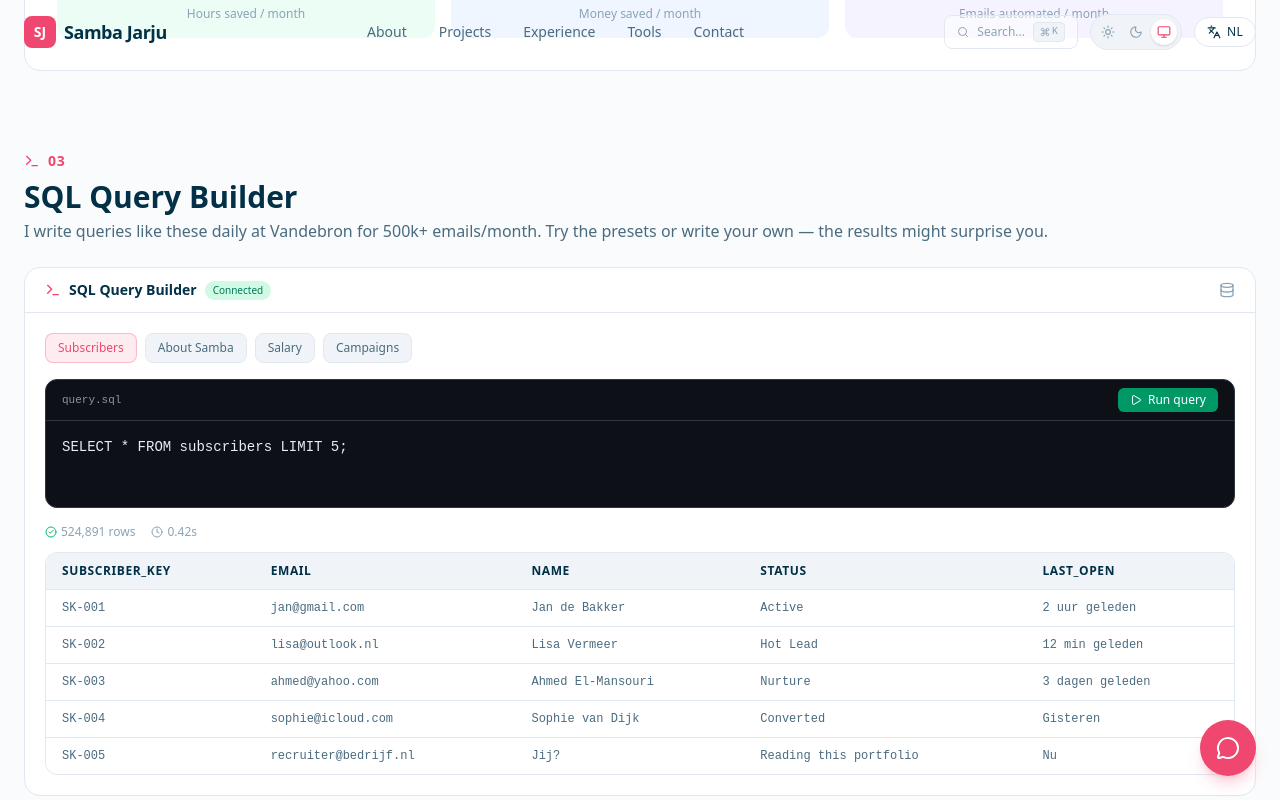
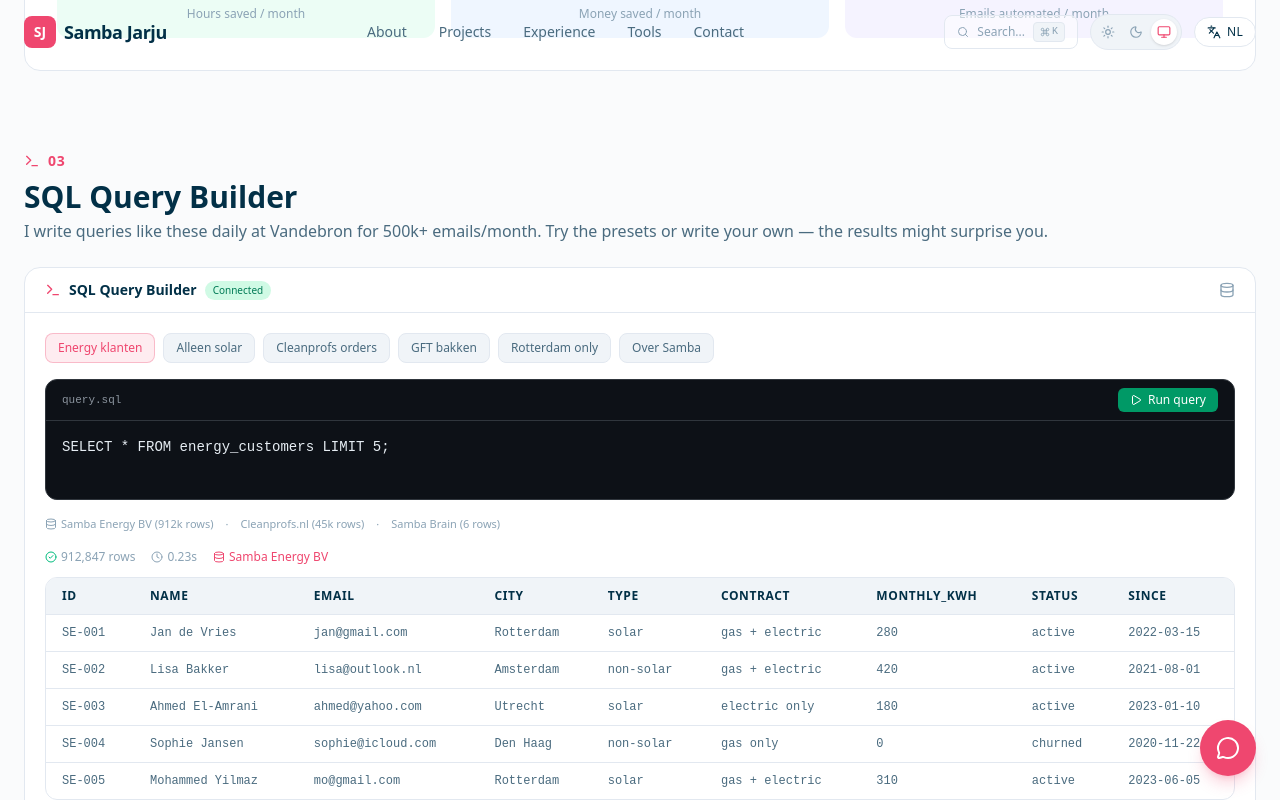
Before and after one commit to sambajarju2-png/sambajarju, a Next.js app: page /en/playground in a window 1280 px wide. Both pictures are taken after a click on the button "Run query". Shown: the part 2126-2926 px from the top of the page. Built offline with nearby package versions, Linux system fonts and the light colour scheme.

Commit message:
AI bot: funny loading msgs + Samba personality clone + markdown fix | SQL: real company data (Samba Energy 900k + Cleanprofs) with working LIMIT/WHERE | Add Cleanprofs to experience | Fix cursor

```diff
--- a/messages/en.json
+++ b/messages/en.json
@@ -103,6 +103,12 @@
       "role": "Marketing Lead",
       "period": "2020 – 2025",
       "description": "Led a growing marketing team of 4, achieved 4.4% conversion rate, and generated 80+ B2B leads per month via LinkedIn outreach."
+    },
+    "cleanprofs": {
+      "company": "Cleanprofs.nl",
+      "role": "Freelance Deployteq Expert",
+      "period": "2025 – present",
+      "description": "Building email automations and customer communication flows in Deployteq for the Netherlands's leading bin cleaning service."
     }
   },
   "testimonials": {
--- a/messages/nl.json
+++ b/messages/nl.json
@@ -103,6 +103,12 @@
       "role": "Marketing Lead",
       "period": "2020 – 2025",
       "description": "Marketingteam van 4 personen geleid, 4,4% conversiepercentage behaald en 80+ B2B leads per maand gegenereerd via LinkedIn outreach."
+    },
+    "cleanprofs": {
+      "company": "Cleanprofs.nl",
+      "role": "Freelance Deployteq Expert",
+      "period": "2025 – heden",
+      "description": "Email automations en klantcommunicatie flows bouwen in Deployteq voor Nederlands grootste container-reinigingsservice."
     }
   },
   "testimonials": {
--- a/src/components/playground/sql-query-builder.tsx
+++ b/src/components/playground/sql-query-builder.tsx
@@ -1,103 +1,144 @@
 'use client';
 
-import { useState } from 'react';
+import { useState, useMemo } from 'react';
 import { motion, AnimatePresence } from 'framer-motion';
-import { Terminal, Play, Sparkles, Database, Clock, AlertCircle, CheckCircle2 } from 'lucide-react';
+import { Terminal, Play, Sparkles, Database, Clock, AlertCircle, CheckCircle2, ChevronDown } from 'lucide-react';
 
-interface QueryResult {
-  columns: string[];
-  rows: string[][];
-  rowCount: number;
-  executionTime: string;
-  message?: string;
+interface Row { [key: string]: string | number; }
+interface Dataset { columns: string[]; rows: Row[]; }
+
+// Samba Energy BV — 900k energy customers
+const energyCustomers: Row[] = [
+  { id: 'SE-001', name: 'Jan de Vries', email: 'jan@gmail.com', city: 'Rotterdam', type: 'solar', contract: 'gas + electric', monthly_kwh: 280, status: 'active', since: '2022-03-15' },
+  { id: 'SE-002', name: 'Lisa Bakker', email: 'lisa@outlook.nl', city: 'Amsterdam', type: 'non-solar', contract: 'gas + electric', monthly_kwh: 420, status: 'active', since: '2021-08-01' },
+  { id: 'SE-003', name: 'Ahmed El-Amrani', email: 'ahmed@yahoo.com', city: 'Utrecht', type: 'solar', contract: 'electric only', monthly_kwh: 180, status: 'active', since: '2023-01-10' },
+  { id: 'SE-004', name: 'Sophie Jansen', email: 'sophie@icloud.com', city: 'Den Haag', type: 'non-solar', contract: 'gas only', monthly_kwh: 0, status: 'churned', since: '2020-11-22' },
+  { id: 'SE-005', name: 'Mohammed Yilmaz', email: 'mo@gmail.com', city: 'Rotterdam', type: 'solar', contract: 'gas + electric', monthly_kwh: 310, status: 'active', since: '2023-06-05' },
+  { id: 'SE-006', name: 'Emma van Dijk', email: 'emma@hotmail.com', city: 'Eindhoven', type: 'non-solar', contract: 'electric only', monthly_kwh: 350, status: 'active', since: '2022-09-18' },
+  { id: 'SE-007', name: 'Fatima Bouali', email: 'fatima@gmail.com', city: 'Amsterdam', type: 'solar', contract: 'gas + electric', monthly_kwh: 220, status: 'active', since: '2024-02-28' },
+  { id: 'SE-008', name: 'Pieter Smit', email: 'pieter@ziggo.nl', city: 'Groningen', type: 'non-solar', contract: 'gas + electric', monthly_kwh: 480, status: 'active', since: '2021-04-12' },
+  { id: 'SE-009', name: 'Aisha Diallo', email: 'aisha@gmail.com', city: 'Rotterdam', type: 'solar', contract: 'electric only', monthly_kwh: 150, status: 'active', since: '2024-07-01' },
+  { id: 'SE-010', name: 'Koen Willems', email: 'koen@outlook.nl', city: 'Tilburg', type: 'non-solar', contract: 'gas only', monthly_kwh: 0, status: 'churned', since: '2022-01-15' },
+  { id: 'SE-011', name: 'Naomi Hendriks', email: 'naomi@gmail.com', city: 'Den Haag', type: 'solar', contract: 'gas + electric', monthly_kwh: 290, status: 'active', since: '2023-11-08' },
+  { id: 'SE-012', name: 'Recruiter', email: 'recruiter@bedrijf.nl', city: 'Jouw stad', type: 'solar (hopelijk)', contract: 'hire Samba', monthly_kwh: 999, status: 'reading portfolio', since: 'nu' },
+];
+
+// Cleanprofs — cleaning services
+const cleanprofsData: Row[] = [
+  { order_id: 'CP-001', client: 'Gemeente Rotterdam', bak_type: 'GFT', city: 'Rotterdam', frequency: 'wekelijks', duration_min: 15, price: 12.50, status: 'completed' },
+  { order_id: 'CP-002', client: 'Fam. De Boer', bak_type: 'RST', city: 'Amsterdam', frequency: '2-wekelijks', duration_min: 20, price: 18.00, status: 'scheduled' },
+  { order_id: 'CP-003', client: 'Woningcorp Vestia', bak_type: 'PMD', city: 'Den Haag', frequency: 'wekelijks', duration_min: 12, price: 10.00, status: 'completed' },
+  { order_id: 'CP-004', client: 'Fam. Jansen', bak_type: 'GFT', city: 'Utrecht', frequency: 'maandelijks', duration_min: 25, price: 22.50, status: 'completed' },
+  { order_id: 'CP-005', client: 'VvE Kralingen', bak_type: 'RST', city: 'Rotterdam', frequency: 'wekelijks', duration_min: 30, price: 28.00, status: 'in progress' },
+  { order_id: 'CP-006', client: 'Fam. Van Leeuwen', bak_type: 'GFT', city: 'Breda', frequency: '2-wekelijks', duration_min: 18, price: 15.00, status: 'completed' },
+  { order_id: 'CP-007', client: 'Gemeente Eindhoven', bak_type: 'PMD', city: 'Eindhoven', frequency: 'wekelijks', duration_min: 10, price: 8.50, status: 'scheduled' },
+  { order_id: 'CP-008', client: 'Fam. Bakker', bak_type: 'Papier', city: 'Amsterdam', frequency: 'maandelijks', duration_min: 12, price: 10.00, status: 'completed' },
+  { order_id: 'CP-009', client: 'VvE Centrum', bak_type: 'RST', city: 'Rotterdam', frequency: 'wekelijks', duration_min: 35, price: 32.00, status: 'in progress' },
+  { order_id: 'CP-010', client: 'Fam. Yilmaz', bak_type: 'GFT', city: 'Den Haag', frequency: '2-wekelijks', duration_min: 20, price: 17.50, status: 'completed' },
+];
+
+// Samba skills (easter egg)
+const sambaSkills: Row[] = [
+  { skill: 'Email Marketing', level: 'Expert', years: '5+', coffee_needed: '2 bakjes' },
+  { skill: 'SQL / AMPscript', level: 'Advanced', years: '3+', coffee_needed: '3 bakjes' },
+  { skill: 'Marketing Automation', level: 'Expert', years: '4+', coffee_needed: '1 bak (gaat vanzelf)' },
+  { skill: 'Next.js / React', level: 'Advanced', years: '2+', coffee_needed: '4 bakjes + pizza' },
+  { skill: 'Deployteq', level: 'Expert', years: '2+', coffee_needed: '0 (pure passie)' },
+  { skill: 'Stakeholder Mgmt', level: 'Pro', years: '5+', coffee_needed: '0 (pure energie)' },
+];
+
+const datasets: Record<string, { data: Row[]; total: number; dbName: string }> = {
+  energy_customers: { data: energyCustomers, total: 912847, dbName: 'Samba Energy BV' },
+  cleanprofs_orders: { data: cleanprofsData, total: 45230, dbName: 'Cleanprofs.nl' },
+  samba_skills: { data: sambaSkills, total: 6, dbName: 'Samba Brain' },
+};
+
+function parseQuery(query: string): { dataset: string; limit: number; where: string | null; columns: string[] | null } {
+  const q = query.toLowerCase().trim().replace(/;$/, '');
+  let dataset = 'energy_customers';
+  let limit = 999;
+  let where: string | null = null;
+  let columns: string[] | null = null;
+
+  // Detect dataset
+  if (q.includes('cleanprof') || q.includes('order') || q.includes('bak') || q.includes('cleaning') || q.includes('schoon')) {
+    dataset = 'cleanprofs_orders';
+  } else if (q.includes('samba') || q.includes('skill') || q.includes('about') || q.includes('who')) {
+    dataset = 'samba_skills';
+  }
+
+  // Parse LIMIT
+  const limitMatch = q.match(/limit\s+(\d+)/);
+  if (limitMatch) limit = parseInt(limitMatch[1]);
+
+  // Parse WHERE (simple)
+  const whereMatch = q.match(/where\s+(\w+)\s*=\s*'([^']+)'/);
+  if (whereMatch) where = `${whereMatch[1]}=${whereMatch[2]}`;
+
+  // Parse columns (SELECT x, y FROM ...)
+  const selectMatch = q.match(/select\s+(.+?)\s+from/);
+  if (selectMatch && selectMatch[1].trim() !== '*') {
+    columns = selectMatch[1].split(',').map(c => c.trim());
+  }
+
+  return { dataset, limit, where, columns };
 }
 
-const funnyResults: Record<string, QueryResult> = {
-  default: {
-    columns: ['subscriber_key', 'email', 'name', 'status', 'last_open'],
-    rows: [
-      ['SK-001', 'jan@gmail.com', 'Jan de Bakker', 'Active', '2 uur geleden'],
-      ['SK-002', 'lisa@outlook.nl', 'Lisa Vermeer', 'Hot Lead', '12 min geleden'],
-      ['SK-003', 'ahmed@yahoo.com', 'Ahmed El-Mansouri', 'Nurture', '3 dagen geleden'],
-      ['SK-004', 'sophie@icloud.com', 'Sophie van Dijk', 'Converted', 'Gisteren'],
-      ['SK-005', 'recruiter@bedrijf.nl', 'Jij?', 'Reading this portfolio', 'Nu'],
-    ],
-    rowCount: 524891,
-    executionTime: '0.42s',
-  },
-  samba: {
-    columns: ['skill', 'level', 'years', 'coffee_required'],
-    rows: [
-      ['Email Marketing', 'Expert', '5+', '2 bakjes'],
-      ['SQL / AMPscript', 'Advanced', '3+', '3 bakjes'],
-      ['Marketing Automation', 'Expert', '4+', '1 bak (het gaat vanzelf)'],
-      ['Next.js / React', 'Advanced', '2+', '4 bakjes + pizza'],
-      ['Stakeholder Management', 'Pro', '5+', '0 (pure energie)'],
-    ],
-    rowCount: 5,
-    executionTime: '0.01s',
-    message: 'Fun fact: Samba draait op koffie en ambities',
-  },
-  salary: {
-    columns: ['metric', 'value', 'note'],
-    rows: [
-      ['Salaris range', '€3.800 – €4.500', 'Bruto per maand'],
-      ['Koffie budget', '∞', 'Non-negotiable'],
-      ['Vrijdagmiddag borrels', 'Verplicht', 'Met kaas'],
-      ['Remote dagen', '2-3 per week', 'Focus mode'],
-      ['Humor op de werkvloer', '100%', 'Anders ga ik weg'],
-    ],
-    rowCount: 5,
-    executionTime: '0.00s',
-    message: 'Salary expectation query executed successfully',
-  },
-  emails: {
-    columns: ['campaign', 'sent', 'opened', 'clicked', 'converted'],
-    rows: [
-      ['Welcome Flow', '125.430', '90.310 (72%)', '22.577 (18%)', '4.515 (3.6%)'],
-      ['Product Highlight', '98.200', '44.190 (45%)', '11.784 (12%)', '2.946 (3.0%)'],
-      ['Win-back Serie', '45.000', '12.600 (28%)', '2.700 (6%)', '810 (1.8%)'],
-      ['Birthday Email', '12.300', '10.455 (85%)', '6.150 (50%)', '3.690 (30%)'],
-      ['Totaal deze maand', '524.890', '187.234 (36%)', '41.991 (8%)', '12.481 (2.4%)'],
-    ],
-    rowCount: 524890,
-    executionTime: '1.23s',
-  },
-};
+function executeQuery(query: string): { columns: string[]; rows: Row[]; total: number; dbName: string; executionTime: string } {
+  const { dataset, limit, where, columns: selectedCols } = parseQuery(query);
+  const ds = datasets[dataset];
+  let rows = [...ds.data];
 
-function matchQuery(query: string): QueryResult {
-  const q = query.toLowerCase();
-  if (q.includes('samba') || q.includes('skills') || q.includes('who')) return funnyResults.samba;
-  if (q.includes('salary') || q.includes('salaris') || q.includes('geld') || q.includes('verdien')) return funnyResults.salary;
-  if (q.includes('email') || q.includes('campaign') || q.includes('sent') || q.includes('open')) return funnyResults.emails;
-  return funnyResults.default;
+  // Apply WHERE filter
+  if (where) {
+    const [field, value] = where.split('=');
+    rows = rows.filter(r => {
+      const cellVal = String(r[field] || '').toLowerCase();
+      return cellVal.includes(value.toLowerCase());
+    });
+  }
+
+  // Apply LIMIT
+  rows = rows.slice(0, limit);
+
+  // Select columns
+  let cols = Object.keys(ds.data[0]);
+  if (selectedCols) {
+    cols = cols.filter(c => selectedCols.some(sc => c.toLowerCase().includes(sc.toLowerCase())));
+    if (cols.length === 0) cols = Object.keys(ds.data[0]);
+  }
+
+  const time = (0.1 + Math.random() * 0.9).toFixed(2);
+  return { columns: cols, rows, total: where ? rows.length : ds.total, dbName: ds.dbName, executionTime: `${time}s` };
 }
 
 const presetQueries = [
-  { label: 'Subscribers', query: 'SELECT * FROM subscribers LIMIT 5;' },
-  { label: 'About Samba', query: "SELECT * FROM samba_skills WHERE coffee_required > 0;" },
-  { label: 'Salary', query: "SELECT * FROM salary_expectations WHERE humor = 'mandatory';" },
-  { label: 'Campaigns', query: 'SELECT campaign, sent, opened, clicked FROM email_campaigns;' },
+  { label: 'Energy klanten', query: "SELECT * FROM energy_customers LIMIT 5;" },
+  { label: 'Alleen solar', query: "SELECT * FROM energy_customers WHERE type = 'solar';" },
+  { label: 'Cleanprofs orders', query: "SELECT * FROM cleanprofs_orders LIMIT 5;" },
+  { label: 'GFT bakken', query: "SELECT * FROM cleanprofs_orders WHERE bak_type = 'GFT';" },
+  { label: 'Rotterdam only', query: "SELECT * FROM energy_customers WHERE city = 'Rotterdam';" },
+  { label: 'Over Samba', query: "SELECT * FROM samba_skills;" },
 ];
 
 export function SQLQueryBuilder() {
-  const [query, setQuery] = useState('SELECT * FROM subscribers LIMIT 5;');
-  const [result, setResult] = useState<QueryResult | null>(null);
+  const [query, setQuery] = useState("SELECT * FROM energy_customers LIMIT 5;");
+  const [result, setResult] = useState<ReturnType<typeof executeQuery> | null>(null);
   const [isRunning, setIsRunning] = useState(false);
+  const [showPresets, setShowPresets] = useState(false);
 
   const runQuery = () => {
+    if (!query.trim()) return;
     setIsRunning(true);
     setResult(null);
-    // Simulate query execution delay
     setTimeout(() => {
-      setResult(matchQuery(query));
+      setResult(executeQuery(query));
       setIsRunning(false);
-    }, 600 + Math.random() * 400);
+    }, 400 + Math.random() * 400);
   };
 
   return (
     <div className="rounded-2xl border border-border bg-surface overflow-hidden">
-      {/* Header */}
       <div className="flex items-center justify-between px-5 py-3 border-b border-border">
         <div className="flex items-center gap-2">
           <Terminal className="w-4 h-4 text-accent" />
@@ -132,15 +173,9 @@ export function SQLQueryBuilder() {
             <button
               onClick={runQuery}
               disabled={isRunning || !query.trim()}
-              className="flex items-center gap-1.5 px-3 py-1 rounded-md text-xs font-medium bg-emerald-600 hover:bg-emerald-500 text-white disabled:opacity-50 disabled:cursor-not-allowed transition-colors"
+              className="flex items-center gap-1.5 px-3 py-1 rounded-md text-xs font-medium bg-emerald-600 hover:bg-emerald-500 text-white disabled:opacity-50 transition-colors"
             >
-              {isRunning ? (
-                <motion.div animate={{ rotate: 360 }} transition={{ repeat: Infinity, duration: 1 }}>
-                  <Clock className="w-3 h-3" />
-                </motion.div>
-              ) : (
-                <Play className="w-3 h-3" />
-              )}
+              {isRunning ? <Sparkles className="w-3 h-3 animate-spin" /> : <Play className="w-3 h-3" />}
               {isRunning ? 'Running...' : 'Run query'}
             </button>
           </div>
@@ -148,86 +183,64 @@ export function SQLQueryBuilder() {
             value={query}
             onChange={(e) => { setQuery(e.target.value); setResult(null); }}
             onKeyDown={(e) => { if (e.key === 'Enter' && (e.metaKey || e.ctrlKey)) runQuery(); }}
-            className="w-full bg-transparent text-[#e6edf3] font-mono text-sm p-4 outline-none resize-none min-h-[80px] placeholder:text-[#484f58]"
-            placeholder="Write your SQL query... (Ctrl+Enter to run)"
+            className="w-full bg-transparent text-[#e6edf3] font-mono text-sm p-4 outline-none resize-none min-h-[70px] placeholder:text-[#484f58]"
+            placeholder="SELECT * FROM energy_customers WHERE type = 'solar' LIMIT 3;"
             spellCheck={false}
           />
+        </div>
+
+        {/* Database info */}
+        <div className="flex items-center gap-3 text-[11px] text-foreground-subtle">
+          <span className="flex items-center gap-1"><Database className="w-3 h-3" /> Samba Energy BV (912k rows)</span>
+          <span>·</span>
+          <span>Cleanprofs.nl (45k rows)</span>
+          <span>·</span>
+          <span>Samba Brain (6 rows)</span>
         </div>
 
         {/* Results */}
         <AnimatePresence mode="wait">
           {isRunning && (
-            <motion.div
-              key="loading"
-              initial={{ opacity: 0 }}
-              animate={{ opacity: 1 }}
-              exit={{ opacity: 0 }}
-              className="flex items-center justify-center py-8 gap-2 text-sm text-foreground-subtle"
-            >
-              <motion.div animate={{ rotate: 360 }} transition={{ repeat: Infinity, duration: 1, ease: 'linear' }}>
-                <Sparkles className="w-4 h-4 text-accent" />
-              </motion.div>
+            <motion.div key="loading" initial={{ opacity: 0 }} animate={{ opacity: 1 }} exit={{ opacity: 0 }}
+              className="flex items-center justify-center py-8 gap-2 text-sm text-foreground-subtle">
+              <Sparkles className="w-4 h-4 text-accent animate-spin" />
               Executing query...
             </motion.div>
           )}
 
           {result && !isRunning && (
-            <motion.div
-              key="result"
-              initial={{ opacity: 0, y: 10 }}
-              animate={{ opacity: 1, y: 0 }}
-              transition={{ duration: 0.3 }}
-              className="space-y-3"
-            >
-              {/* Stats bar */}
+            <motion.div key="result" initial={{ opacity: 0, y: 10 }} animate={{ opacity: 1, y: 0 }} transition={{ duration: 0.3 }} className="space-y-3">
               <div className="flex items-center gap-4 text-xs text-foreground-subtle">
-                <span className="flex items-center gap-1">
-                  <CheckCircle2 className="w-3 h-3 text-emerald-500" />
-                  {result.rowCount.toLocaleString()} rows
-                </span>
-                <span className="flex items-center gap-1">
-                  <Clock className="w-3 h-3" />
-                  {result.executionTime}
-                </span>
-                {result.message && (
-                  <span className="flex items-center gap-1 text-accent">
-                    <AlertCircle className="w-3 h-3" />
-                    {result.message}
-                  </span>
-                )}
+                <span className="flex items-center gap-1"><CheckCircle2 className="w-3 h-3 text-emerald-500" />{result.total.toLocaleString()} rows</span>
+                <span className="flex items-center gap-1"><Clock className="w-3 h-3" />{result.executionTime}</span>
+                <span className="flex items-center gap-1 text-accent"><Database className="w-3 h-3" />{result.dbName}</span>
               </div>
 
-              {/* Table */}
               <div className="rounded-xl border border-border overflow-x-auto">
                 <table className="w-full text-sm">
                   <thead>
                     <tr className="bg-background-alt">
-                      {result.columns.map((col) => (
-                        <th key={col} className="text-left px-4 py-2.5 font-semibold text-foreground text-xs uppercase tracking-wider border-b border-border whitespace-nowrap">
-                          {col}
-                        </th>
+                      {result.columns.map(col => (
+                        <th key={col} className="text-left px-4 py-2.5 font-semibold text-foreground text-xs uppercase tracking-wider border-b border-border whitespace-nowrap">{col}</th>
                       ))}
                     </tr>
                   </thead>
                   <tbody>
                     {result.rows.map((row, i) => (
-                      <motion.tr
-                        key={i}
-                        initial={{ opacity: 0, x: -10 }}
-                        animate={{ opacity: 1, x: 0 }}
-                        transition={{ delay: i * 0.05 }}
-                        className="border-b border-border last:border-0 hover:bg-surface-hover transition-colors"
-                      >
-                        {row.map((cell, j) => (
-                          <td key={j} className="px-4 py-2.5 text-foreground-muted whitespace-nowrap font-mono text-xs">
-                            {cell}
-                          </td>
+                      <motion.tr key={i} initial={{ opacity: 0, x: -10 }} animate={{ opacity: 1, x: 0 }} transition={{ delay: i * 0.04 }}
+                        className="border-b border-border last:border-0 hover:bg-surface-hover transition-colors">
+                        {result.columns.map(col => (
+                          <td key={col} className="px-4 py-2.5 text-foreground-muted whitespace-nowrap font-mono text-xs">{String(row[col] ?? '')}</td>
                         ))}
                       </motion.tr>
                     ))}
                   </tbody>
                 </table>
               </div>
+
+              {result.rows.length === 0 && (
+                <p className="text-sm text-foreground-subtle text-center py-4">Geen resultaten gevonden. Probeer een andere query!</p>
+              )}
             </motion.div>
           )}
         </AnimatePresence>
--- a/src/components/sections/experience.tsx
+++ b/src/components/sections/experience.tsx
@@ -4,10 +4,11 @@ import { useTranslations } from 'next-intl';
 import { Reveal } from '@/components/ui/motion';
 import { motion } from 'framer-motion';
 import { useState } from 'react';
-import { Zap, Briefcase, Rocket, Building2, Award, ChevronRight } from 'lucide-react';
+import { Zap, Briefcase, Rocket, Building2, Award, ChevronRight, Sparkles } from 'lucide-react';
 
 const experiences = [
   { key: 'vandebron', icon: Zap, active: true, color: 'bg-accent' },
+  { key: 'cleanprofs', icon: Sparkles, active: true, color: 'bg-teal' },
   { key: 'cordital', icon: Rocket, active: false, color: 'bg-teal' },
   { key: 'guardey', icon: Building2, active: false, color: 'bg-navy dark:bg-secondary' },
   { key: 'silverflow', icon: Briefcase, active: false, color: 'bg-navy dark:bg-secondary' },
--- a/src/components/sections/hero.tsx
+++ b/src/components/sections/hero.tsx
@@ -38,7 +38,7 @@ export function Hero() {
   const companies = ['ESET', 'Exact', 'NPO 3', 'Vandebron', 'Visma', 'Odido', 'Mollie'];
 
   return (
-    <section ref={containerRef} className="relative min-h-screen flex items-center overflow-hidden cursor-crosshair">
+    <section ref={containerRef} className="relative min-h-screen flex items-center overflow-hidden">
       {/* Base gradient */}
       <div className="absolute inset-0" style={{ background: 'var(--hero-gradient)' }} />
 
```
Also changed, not shown: src/app/api/chat/route.ts (+75 -47 lines), src/components/ui/chatbot.tsx (+92 -26 lines).
